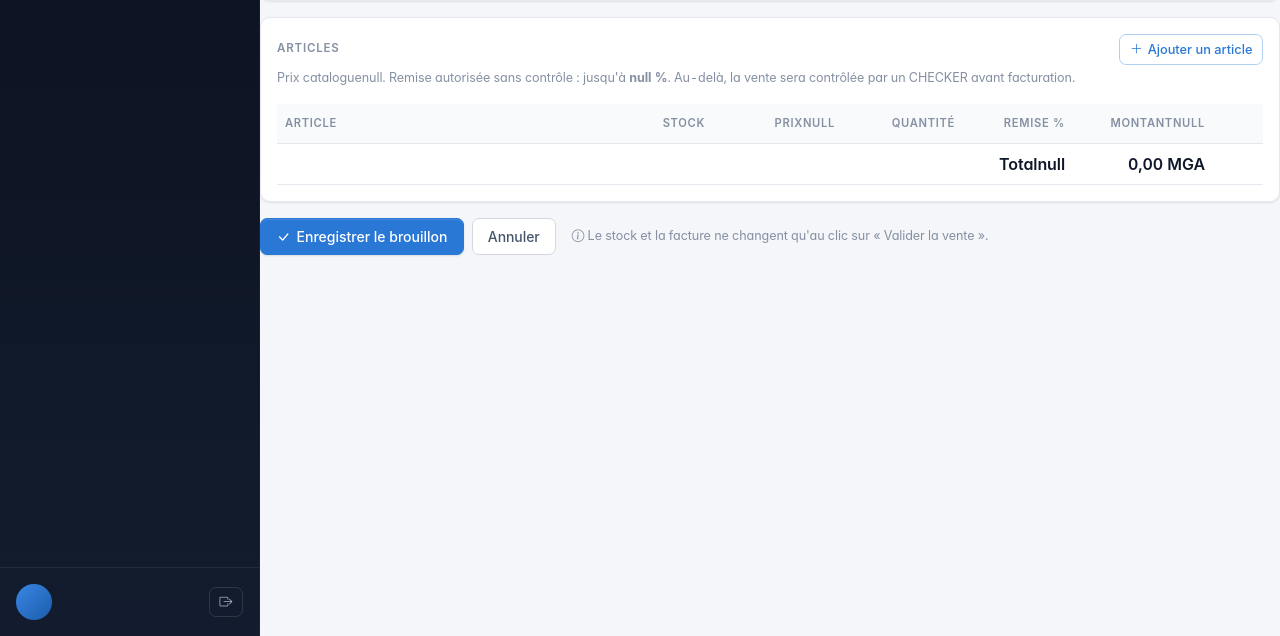
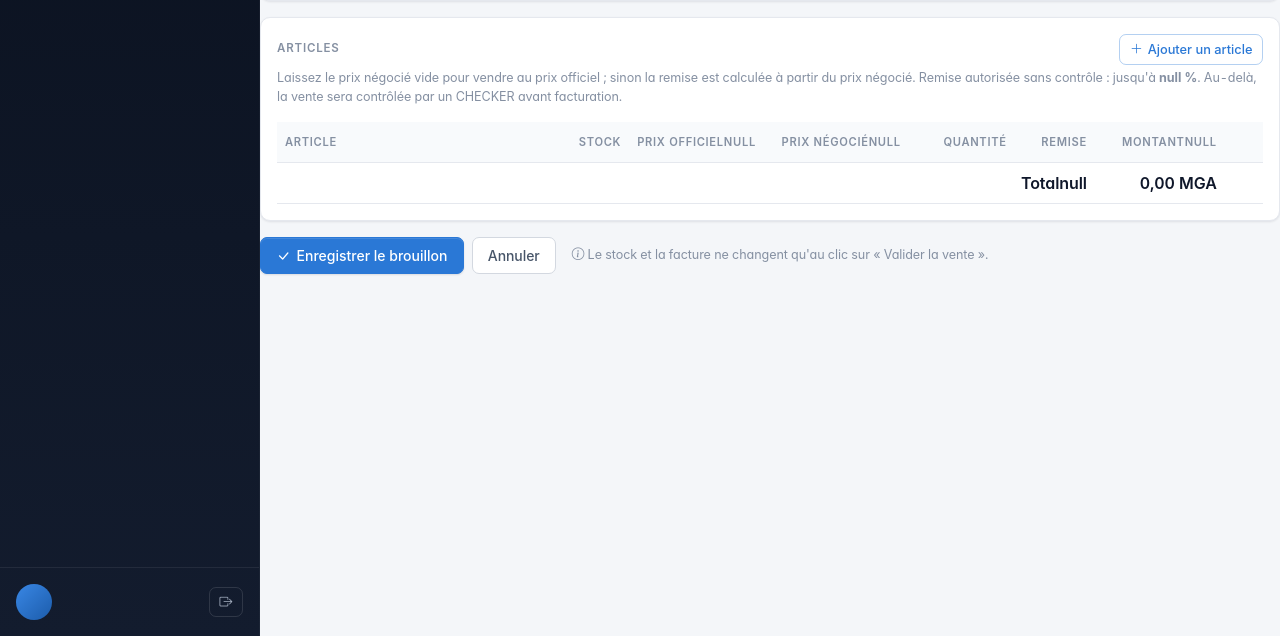
Before and after one commit to KaloinaRandria/tantana, a Spring app: page /ventes/vente-saisie in a window 1280 px wide. Shown: the part 164-800 px from the top of the page. Run offline with Thymeleaf, Linux system fonts and the light colour scheme; the template is opened without the code that fills it, so the values that code supplies are empty; some of the project's set-up classes (security, data sources, template engines, error pages and the like) are left out, and stand-ins take their place; database files in the repository are not loaded; some libraries are stand-ins or nearby versions.

Commit message:
Vente : prix negocie a la place de la remise ; articles uniques par ligne
Prix negocie (saisie de vente) :
- Deux colonnes de prix : le prix officiel (catalogue, affiche) et un
  prix negocie facultatif. Vide, la ligne est vendue au prix officiel.
- La remise en % est deduite du prix negocie (arrondie au centieme
  superieur pour que le controle du plafond vendeur reste strict) ;
  le prix net de la ligne est exactement le prix negocie.
- Prix negocie superieur au prix officiel refuse.
- En modification d'un brouillon, le prix negocie est reaffiche.

Articles uniques (saisie de vente et de commande) :
- Un article deja present sur une ligne n'est plus propose dans la
  recherche des autres lignes (data-unique dans liste-recherchable.js) ;
  il redevient disponible si sa ligne est changee ou supprimee.

Co-Authored-By: Claude Opus 5.5 <noreply@anthropic.com>

```diff
--- a/src/main/resources/static/js/liste-recherchable.js
+++ b/src/main/resources/static/js/liste-recherchable.js
@@ -10,15 +10,45 @@
  * Une option peut porter data-detail="..." : affiche sous le libelle et inclus dans la recherche
  * (ex. « Stock 25 Pièce · 1 007 900 MGA HT »).
  *
+ * Les listes portant le meme data-unique="groupe" s'excluent : une valeur choisie dans l'une
+ * n'est plus proposee dans les autres (ex. un article deja present sur une ligne de vente).
+ *
  * Les lignes ajoutees dynamiquement sont activees automatiquement ; pour donner le focus a une
  * nouvelle ligne : ListeRecherchable.activer(select).focus().
  */
 (function () {
     if (typeof TomSelect === 'undefined') return;
 
+    /**
+     * Valeurs deja choisies dans les AUTRES listes du meme groupe data-unique
+     * (ex. un article deja present sur une autre ligne de la vente).
+     */
+    function valeursPrises(select) {
+        const groupe = select.dataset.unique;
+        if (!groupe) return new Set();
+        return new Set([...document.querySelectorAll('select[data-unique]')]
+            .filter((s) => s !== select && s.dataset.unique === groupe && s.value !== '')
+            .map((s) => s.value));
+    }
+
     function activer(select) {
         if (!select) return null;
         if (select.tomselect) return select.tomselect;
+        const liste = creer(select);
+        if (select.dataset.unique) {
+            // resultats de recherche sans les valeurs deja choisies sur les autres lignes
+            const rechercher = liste.search.bind(liste);
+            liste.search = (texte) => {
+                const resultat = rechercher(texte);
+                const prises = valeursPrises(select);
+                return prises.size === 0 ? resultat
+                    : Object.assign({}, resultat, {items: resultat.items.filter((i) => !prises.has(String(i.id)))});
+            };
+        }
+        return liste;
+    }
+
+    function creer(select) {
         return new TomSelect(select, {
             maxOptions: 200,
             // filtrage immediat (300 ms par defaut) : sinon « lemur » + Entree choisit
--- a/src/main/resources/static/js/vente.js
+++ b/src/main/resources/static/js/vente.js
@@ -1,7 +1,7 @@
 /*
  * Saisie d'une vente : prix catalogue et stock affiches selon l'article, montants et totaux
- * en direct (TVA sur le total HT, arrondie a l'Ariary comme sur la facture), alertes
- * remise > plafond et quantite > stock. Le serveur recalcule tout : ceci n'est qu'un apercu.
+ * en direct (TVA sur le total HT, arrondie a l'Ariary comme sur la facture), remise deduite
+ * du prix negocie (vide = prix officiel), alertes remise > plafond et quantite > stock. Le serveur recalcule tout : ceci n'est qu'un apercu.
  */
 (function () {
     const form = document.getElementById('form-vente');
@@ -34,18 +34,30 @@
             const prix = option && option.dataset.prix ? parseFloat(option.dataset.prix) : null;
             const stock = option && option.dataset.stock ? parseFloat(option.dataset.stock) : null;
             const qte = nombre(tr.querySelector('.champ-quantite'));
-            const remise = nombre(tr.querySelector('.champ-remise'));
+            const champNegocie = tr.querySelector('.champ-prix-negocie');
+            const saisi = champNegocie.value.trim() === '' ? null : parseFloat(champNegocie.value);
+            // prix negocie vide (ou invalide) : prix officiel ; au-dessus du prix officiel : refuse par le serveur
+            const negocie = saisi !== null && !isNaN(saisi) && saisi > 0 ? saisi : null;
+            const auDessus = prix !== null && negocie !== null && negocie > prix;
+            const net = prix === null ? 0 : (negocie !== null && negocie < prix ? Math.round(negocie * 100) / 100 : prix);
+            // meme calcul que le serveur : arrondi au centieme superieur
+            const remise = prix === null || prix <= 0 || net >= prix ? 0
+                : Math.min(100, Math.ceil((prix - net) * 10000 / prix - 1e-9) / 100);
 
             tr.querySelector('.prix').textContent = prix === null ? '—' : fmt.format(prix);
+            champNegocie.classList.toggle('is-invalid', auDessus);
+            champNegocie.title = auDessus ? 'Le prix négocié ne peut pas dépasser le prix officiel' : '';
+            const celRemise = tr.querySelector('.remise');
+            celRemise.textContent = remise > 0 ? fmtQte.format(remise) + ' %' : '—';
+            celRemise.classList.toggle('text-warning-emphasis', remise > remiseMax);
+            celRemise.classList.toggle('fw-semibold', remise > remiseMax);
             const celStock = tr.querySelector('.stock');
             celStock.textContent = stock === null ? '—' : fmtQte.format(stock) + ' ' + (option.dataset.unite || '');
             celStock.classList.toggle('text-danger', stock !== null && qte > stock);
             celStock.classList.toggle('fw-semibold', stock !== null && qte > stock);
 
-            const net = prix === null ? 0 : Math.round(prix * (100 - remise)) / 100;
             const montant = net * qte;
             tr.querySelector('.montant').textContent = fmt.format(montant);
-            tr.querySelector('.champ-remise').classList.toggle('border-warning', remise > remiseMax);
 
             totalHt += montant;
             controle = controle || remise > remiseMax;
--- a/src/main/resources/templates/commandes/commande-saisie.html
+++ b/src/main/resources/templates/commandes/commande-saisie.html
@@ -104,7 +104,7 @@
                     <tbody>
                     <tr th:each="l, it : *{lignes}" class="ligne">
                         <td>
-                            <select th:field="*{lignes[__${it.index}__].articleId}" class="form-select form-select-sm champ-article" data-recherche="Référence ou désignation"
+                            <select th:field="*{lignes[__${it.index}__].articleId}" class="form-select form-select-sm champ-article" data-unique="article" data-recherche="Référence ou désignation"
                                     th:classappend="${#fields.hasErrors('lignes[__${it.index}__].articleId')} ? 'is-invalid'">
                                 <option value="">— Choisir —</option>
                                 <option th:each="a : ${articles}" th:value="${a.id}"
@@ -160,7 +160,7 @@
 <template id="modele-ligne">
     <tr class="ligne">
         <td>
-            <select data-champ="articleId" class="form-select form-select-sm champ-article" data-recherche="Référence ou désignation">
+            <select data-champ="articleId" class="form-select form-select-sm champ-article" data-unique="article" data-recherche="Référence ou désignation">
                 <option value="">— Choisir —</option>
                 <option th:each="a : ${articles}" th:if="${a.actif}" th:value="${a.id}"
                         th:text="${a.reference} + ' — ' + ${a.designation} + ' (' + ${a.unite.libelle} + ')'">Article</option>
--- a/src/main/resources/templates/ventes/vente-saisie.html
+++ b/src/main/resources/templates/ventes/vente-saisie.html
@@ -56,7 +56,8 @@
                     <i class="bi bi-plus-lg"></i> Ajouter un article</button>
             </div>
             <p class="small text-muted mb-3">
-                <span th:text="|Prix catalogue${ht}.|">Prix catalogue HT.</span> Remise autorisée sans contrôle : jusqu'à
+                Laissez le prix négocié vide pour vendre au prix officiel ; sinon la remise est calculée
+                à partir du prix négocié. Remise autorisée sans contrôle : jusqu'à
                 <strong th:text="${@nombres.qte(parametre.remiseMaxVendeur)} + ' %'">10 %</strong>.
                 Au-delà, la vente sera contrôlée par un CHECKER avant facturation.
             </p>
@@ -69,9 +70,10 @@
                     <tr>
                         <th style="min-width:260px">Article</th>
                         <th class="text-end" style="width:110px">Stock</th>
-                        <th class="text-end" style="width:130px" th:text="|Prix${ht}|">Prix HT</th>
+                        <th class="text-end" style="width:130px" th:text="|Prix officiel${ht}|">Prix officiel HT</th>
+                        <th class="text-end" style="width:150px" th:text="|Prix négocié${ht}|">Prix négocié HT</th>
                         <th class="text-end" style="width:120px">Quantité</th>
-                        <th class="text-end" style="width:110px">Remise %</th>
+                        <th class="text-end" style="width:90px">Remise</th>
                         <th class="text-end" style="width:140px" th:text="|Montant${ht}|">Montant HT</th>
                         <th style="width:50px"></th>
                     </tr>
@@ -79,7 +81,7 @@
                     <tbody>
                     <tr th:each="l, it : *{lignes}" class="ligne">
                         <td>
-                            <select th:field="*{lignes[__${it.index}__].articleId}" class="form-select form-select-sm champ-article" data-recherche="Référence ou désignation"
+                            <select th:field="*{lignes[__${it.index}__].articleId}" class="form-select form-select-sm champ-article" data-unique="article" data-recherche="Référence ou désignation"
                                     th:classappend="${#fields.hasErrors('lignes[__${it.index}__].articleId')} ? 'is-invalid'">
                                 <option value="">— Choisir —</option>
                                 <option th:each="a : ${articles}" th:value="${a.id}"
@@ -93,17 +95,18 @@
                         <td class="text-end small stock">—</td>
                         <td class="text-end prix">—</td>
                         <td>
+                            <input type="number" step="0.01" min="0" th:field="*{lignes[__${it.index}__].prixNegocie}"
+                                   class="form-control form-control-sm text-end champ-prix-negocie" placeholder="Officiel"
+                                   th:classappend="${#fields.hasErrors('lignes[__${it.index}__].prixNegocie')} ? 'is-invalid'">
+                            <div class="invalid-feedback" th:errors="*{lignes[__${it.index}__].prixNegocie}">Erreur</div>
+                        </td>
+                        <td>
                             <input type="number" step="0.001" min="0" th:field="*{lignes[__${it.index}__].quantite}"
                                    class="form-control form-control-sm text-end champ-quantite"
                                    th:classappend="${#fields.hasErrors('lignes[__${it.index}__].quantite')} ? 'is-invalid'">
                             <div class="invalid-feedback" th:errors="*{lignes[__${it.index}__].quantite}">Erreur</div>
                         </td>
-                        <td>
-                            <input type="number" step="0.01" min="0" max="100" th:field="*{lignes[__${it.index}__].remisePct}"
-                                   class="form-control form-control-sm text-end champ-remise"
-                                   th:classappend="${#fields.hasErrors('lignes[__${it.index}__].remisePct')} ? 'is-invalid'">
-                            <div class="invalid-feedback" th:errors="*{lignes[__${it.index}__].remisePct}">Erreur</div>
-                        </td>
+                        <td class="text-end small text-nowrap remise">—</td>
                         <td class="text-end montant">0</td>
                         <td class="text-end">
                             <button type="button" class="btn btn-sm btn-outline-danger supprimer-ligne" title="Retirer">
@@ -113,11 +116,11 @@
                     </tbody>
                     <tfoot>
                     <!-- TVA 0 % : lignes HT et TVA masquees (gardees pour vente.js), seul le total reste -->
-                    <tr th:classappend="${tvaApplicable} ? '' : 'd-none'"><td colspan="5" class="text-end">Total HT</td>
+                    <tr th:classappend="${tvaApplicable} ? '' : 'd-none'"><td colspan="6" class="text-end">Total HT</td>
                         <td class="text-end text-nowrap"><span id="total-ht">0</span> MGA</td><td></td></tr>
-                    <tr class="text-muted" th:classappend="${tvaApplicable} ? '' : 'd-none'"><td colspan="5" class="text-end">TVA <span th:text="${@nombres.qte(parametre.tauxTva)}">20</span> %</td>
+                    <tr class="text-muted" th:classappend="${tvaApplicable} ? '' : 'd-none'"><td colspan="6" class="text-end">TVA <span th:text="${@nombres.qte(parametre.tauxTva)}">20</span> %</td>
                         <td class="text-end text-nowrap"><span id="total-tva">0</span> MGA</td><td></td></tr>
-                    <tr class="fw-semibold fs-6"><td colspan="5" class="text-end" th:text="|Total${ttc}|">Total TTC</td>
+                    <tr class="fw-semibold fs-6"><td colspan="6" class="text-end" th:text="|Total${ttc}|">Total TTC</td>
                         <td class="text-end text-nowrap"><span id="total-ttc">0</span> MGA</td><td></td></tr>
                     </tfoot>
                 </table>
@@ -144,7 +147,7 @@
 <template id="modele-ligne">
     <tr class="ligne">
         <td>
-            <select data-champ="articleId" class="form-select form-select-sm champ-article" data-recherche="Référence ou désignation">
+            <select data-champ="articleId" class="form-select form-select-sm champ-article" data-unique="article" data-recherche="Référence ou désignation">
                 <option value="">— Choisir —</option>
                 <option th:each="a : ${articles}" th:value="${a.id}"
                         th:attr="data-prix=${a.prixVenteHt}, data-stock=${stocks[a.id]}, data-unite=${a.unite.libelle}"
@@ -155,8 +158,9 @@
         </td>
         <td class="text-end small stock">—</td>
         <td class="text-end prix">—</td>
+        <td><input type="number" step="0.01" min="0" data-champ="prixNegocie" class="form-control form-control-sm text-end champ-prix-negocie" placeholder="Officiel"></td>
         <td><input type="number" step="0.001" min="0" data-champ="quantite" class="form-control form-control-sm text-end champ-quantite"></td>
-        <td><input type="number" step="0.01" min="0" max="100" value="0" data-champ="remisePct" class="form-control form-control-sm text-end champ-remise"></td>
+        <td class="text-end small text-nowrap remise">—</td>
         <td class="text-end montant">0</td>
         <td class="text-end">
             <button type="button" class="btn btn-sm btn-outline-danger supprimer-ligne" title="Retirer"><i class="bi bi-trash"></i></button>
```
Also changed, not shown: src/main/java/mg/working/tantana/dto/LigneVenteForm.java (+11 -11 lines), src/main/java/mg/working/tantana/entity/LigneVente.java (+21 -4 lines), src/main/java/mg/working/tantana/service/VenteService.java (+10 -3 lines).
